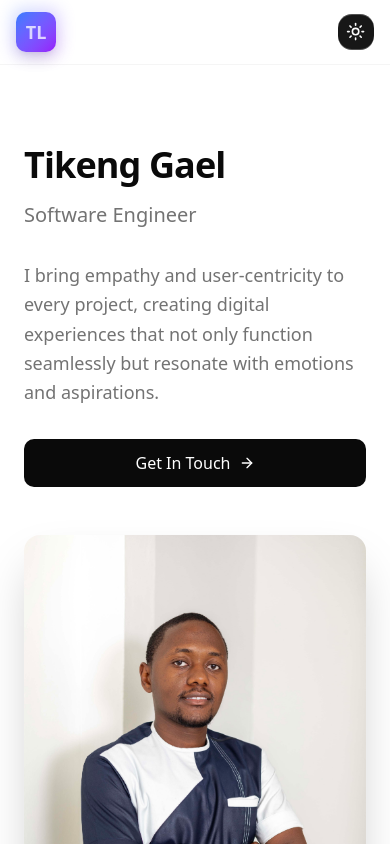
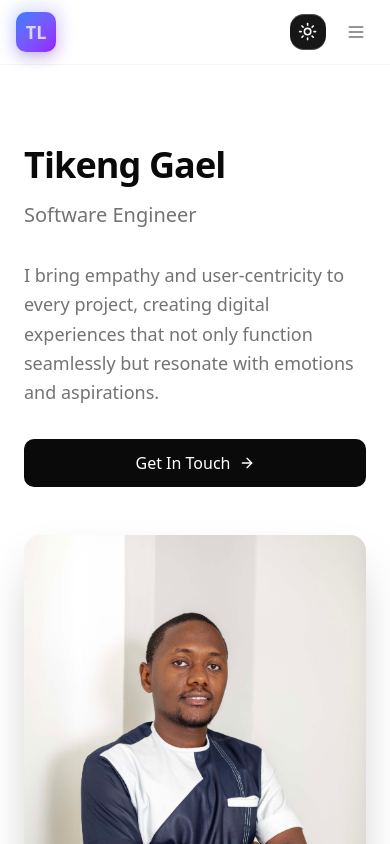
Before and after one commit to GaelTikeng/professional-portfolio, a Next.js app: page / in a window 390 px wide. Shown: the top 844 px of the page. Built offline with nearby package versions, Linux system fonts and the light colour scheme.

Commit message:
feat: implement mobile menu functionality in Navbar component

```diff
--- a/src/components/organisms/navbar.tsx
+++ b/src/components/organisms/navbar.tsx
@@ -1,17 +1,29 @@
+'use client';
 import Link from "next/link";
 import { Typography } from "../ui/typography";
-import { Github } from "lucide-react";
+import { Github, Menu, X } from "lucide-react";
 import { ModeToggle } from "../ui/mode-toggle";
+import { useState } from "react";
 
 interface NavbarProps {}
 
 export function Navbar(props: NavbarProps) {
+  const [isMobileMenuOpen, setIsMobileMenuOpen] = useState(false);
+
   const navItems = [
     { name: "Profile", href: "/profile" },
     { name: "Projects", href: "/projects" },
     { name: "Blog", href: "/blog" },
     { name: "Connect", href: "/connect" },
   ];
+
+  const toggleMobileMenu = () => {
+    setIsMobileMenuOpen(!isMobileMenuOpen);
+  };
+
+  const closeMobileMenu = () => {
+    setIsMobileMenuOpen(false);
+  };
 
   return (
     <nav className="sticky top-0 z-50 w-full border-b border-border/40 bg-background/95 backdrop-blur supports-[backdrop-filter]:bg-background/60">
@@ -45,7 +57,42 @@ export function Navbar(props: NavbarProps) {
           </div>
 
           {/* Right side actions */}
-          <ModeToggle />
+          <div className="flex items-center space-x-3">
+            <ModeToggle />
+
+            {/* Mobile menu button */}
+            <button
+              onClick={toggleMobileMenu}
+              className="md:hidden p-2 rounded-md text-muted-foreground hover:text-foreground hover:bg-accent/50 transition-colors duration-200"
+              aria-label="Toggle mobile menu"
+            >
+              {isMobileMenuOpen ? (
+                <X size={20} />
+              ) : (
+                <Menu size={20} />
+              )}
+            </button>
+          </div>
+        </div>
+
+        {/* Mobile menu */}
+        <div className={`md:hidden transition-all duration-300 ease-in-out ${
+          isMobileMenuOpen
+            ? 'max-h-64 opacity-100 border-t border-border/40'
+            : 'max-h-0 opacity-0 overflow-hidden'
+        }`}>
+          <div className="px-4 py-4 space-y-2 bg-background/95 backdrop-blur">
+            {navItems.map((item) => (
+              <Link
+                key={item.name}
+                href={item.href}
+                onClick={closeMobileMenu}
+                className="block px-4 py-3 text-sm font-medium text-muted-foreground hover:text-foreground hover:bg-accent/50 rounded-md transition-colors duration-200"
+              >
+                {item.name}
+              </Link>
+            ))}
+          </div>
         </div>
       </div>
     </nav>
```
